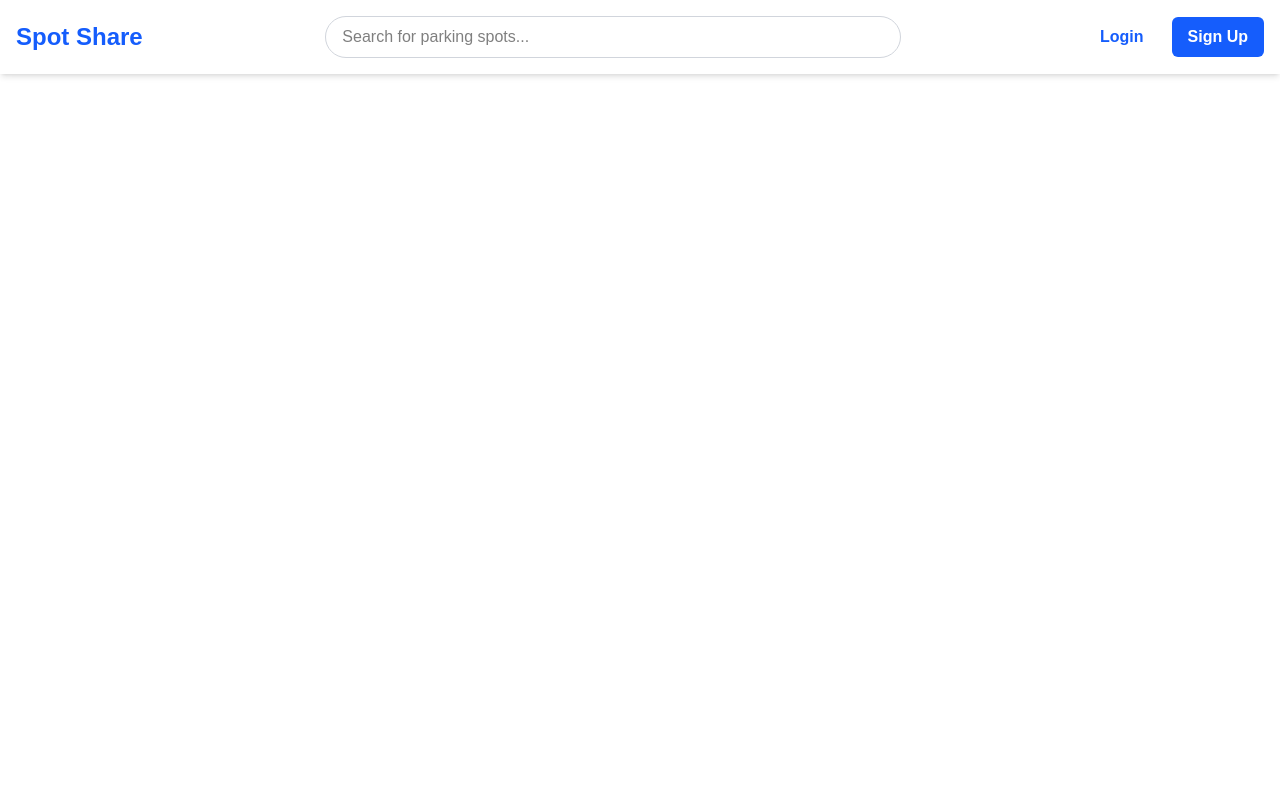
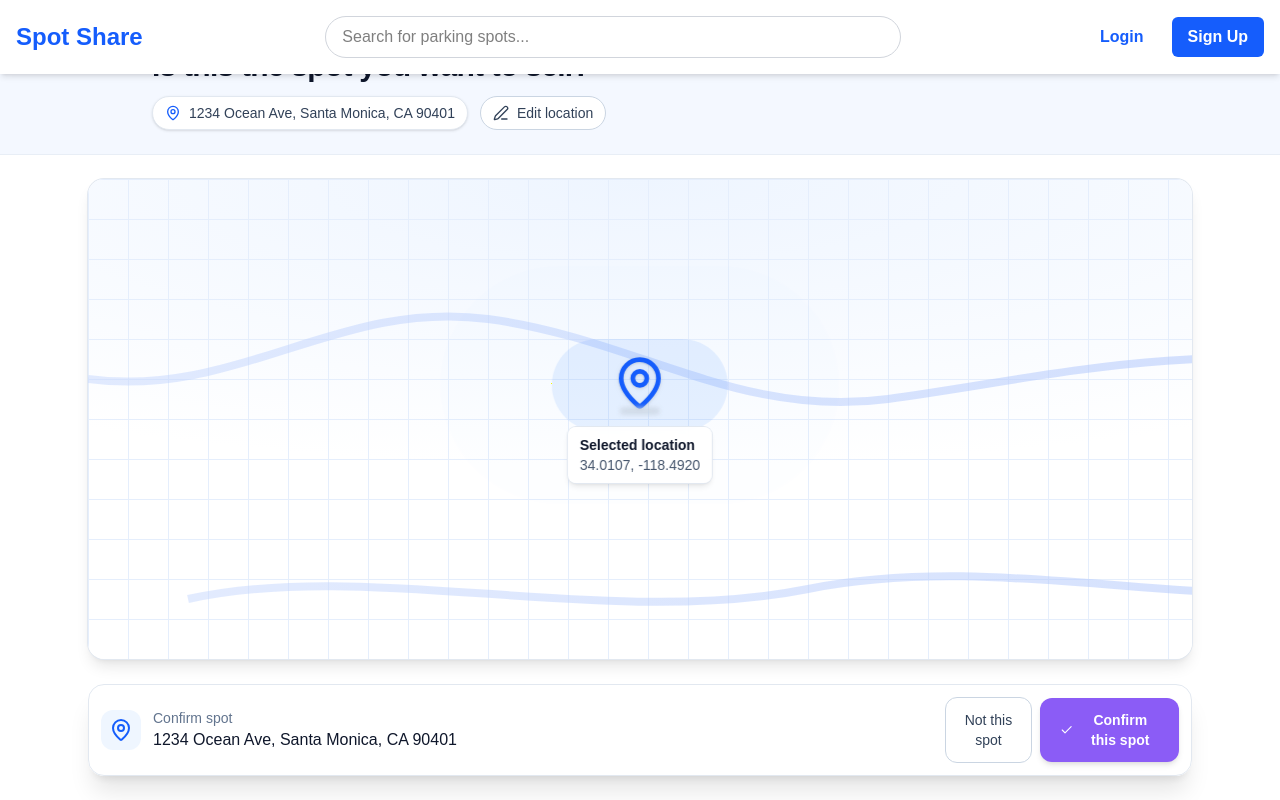
Before and after one commit to jalopezW/Spot-Share, a Next.js app in the folder spot_share/: page /sell/choose-spot in a window 1280 px wide. Built offline with nearby package versions, Linux system fonts and the light colour scheme; no server answers.

Commit message:
changed name

```diff
--- a/spot_share/src/app/buy/choose-spot/buy-spot-page.tsx
+++ b/spot_share/src/app/buy/choose-spot/page.tsx
@@ -1,39 +1,7 @@
 import React from "react";
 import { MapPin, DollarSign, Star, Navigation } from "lucide-react";
+import { Navbar } from "@/components/Navbar";
 
-/**
- * NAVBAR COMPONENT
- * Simple top navigation bar that displays the Spot Share logo
- * Fixed to the top of the page with white background and shadow
- */
-function Navbar() {
-  return (
-    <nav className="flex items-center justify-center p-4 bg-white shadow-md fixed top-0 left-0 w-full z-50">
-      <div className="text-2xl font-bold text-blue-600">Spot Share</div>
-    </nav>
-  );
-}
-
-/**
- * PARKING SPOTS DATA
- * Array of sample parking spots with their details
- * Includes: name, address, pricing, ratings, availability status, and coordinates
- *
- * TO LOAD FROM EXTERNAL FILE:
- * Replace this array with data fetched from an API or imported from a JSON file
- * Example: const parkingSpots = await fetch('/api/parking-spots').then(r => r.json())
- *
- * Required fields for each spot:
- * - id: unique identifier
- * - name: spot name
- * - address: street address
- * - price: pricing information
- * - rating: user rating (0-5)
- * - distance: distance from user
- * - available: boolean availability status
- * - lat: latitude coordinate (required for map pin positioning)
- * - lng: longitude coordinate (required for map pin positioning)
- */
 const parkingSpots = [
   {
     id: 1,
@@ -44,7 +12,7 @@ const parkingSpots = [
     distance: "0.3 mi",
     available: true,
     lat: 40.7128,
-    lng: -74.0060,
+    lng: -74.006,
   },
   {
     id: 2,
@@ -55,7 +23,7 @@ const parkingSpots = [
     distance: "0.5 mi",
     available: true,
     lat: 40.7148,
-    lng: -74.0080,
+    lng: -74.008,
   },
   {
     id: 3,
@@ -66,7 +34,7 @@ const parkingSpots = [
     distance: "0.7 mi",
     available: false,
     lat: 40.7108,
-    lng: -74.0040,
+    lng: -74.004,
   },
 ];
 
@@ -76,7 +44,7 @@ const parkingSpots = [
  * Shows: spot name, availability badge, address, price, distance, rating, and booking button
  * Appears in the sidebar list on the right side of the page
  */
-function ParkingSpotCard({ spot }: { spot: typeof parkingSpots[0] }) {
+function ParkingSpotCard({ spot }: { spot: (typeof parkingSpots)[0] }) {
   return (
     <div className="bg-white rounded-lg shadow-md p-4 hover:shadow-lg transition-shadow cursor-pointer border-2 border-transparent hover:border-blue-500">
       {/* Card Header: Spot name and availability badge */}
@@ -142,10 +110,18 @@ function ParkingSpotCard({ spot }: { spot: typeof parkingSpots[0] }) {
  * - lng: longitude coordinate of the parking spot
  * - name: name of the parking spot (shown on hover)
  */
-function ParkingPin({ lat, lng, name }: { lat: number; lng: number; name: string }) {
+function ParkingPin({
+  lat,
+  lng,
+  name,
+}: {
+  lat: number;
+  lng: number;
+  name: string;
+}) {
   // maps center cords and zoom (change to hannon lat, long)
   const centerLat = 40.7128;
-  const centerLng = -74.0060;
+  const centerLng = -74.006;
   const scale = 50000; // Adjust this to zoom in/out on the map
 
   // Calculate pixel position relative to center
@@ -314,9 +290,6 @@ function StaticMap() {
 export default function ChooseSpotPage() {
   return (
     <div className="min-h-screen bg-gray-50">
-      {/* Top navigation bar */}
-      <Navbar />
-
       {/* Main content area with map and sidebar */}
       <div className="pt-20 h-screen flex">
         {/* LEFT SIDE: Interactive map showing parking locations - takes 60% of screen width */}
@@ -326,7 +299,10 @@ export default function ChooseSpotPage() {
 
           {/* Parking pins overlay layer - dynamically generated from data */}
           {/* This SVG overlay sits on top of the map and renders pins based on lat/lng coordinates */}
-          <svg className="absolute inset-0 w-full h-full pointer-events-none" viewBox="0 0 800 600">
+          <svg
+            className="absolute inset-0 w-full h-full pointer-events-none"
+            viewBox="0 0 800 600"
+          >
             {parkingSpots.map((spot) => (
               <ParkingPin
                 key={spot.id}
--- a/spot_share/src/app/page.tsx
+++ b/spot_share/src/app/page.tsx
@@ -55,7 +55,7 @@ const FooterActions = () => {
           </Link>
 
           {/* Sell Button */}
-          <Link href="/buy/choose-spot">
+          <Link href="/sell/choose-spot">
             <button className="pointer-events-auto group relative bg-gradient-to-r from-purple-500 to-purple-600 text-white px-8 py-4 rounded-2xl shadow-2xl hover:shadow-purple-500/50 hover:scale-105 transition-all duration-300 flex items-center space-x-3">
               <span className="text-lg font-bold">Sell a Spot</span>
               <MapPin className="w-6 h-6 group-hover:rotate-12 transition-transform duration-300" />
--- a/spot_share/src/app/sell/choose-spot/page.tsx
+++ b/spot_share/src/app/sell/choose-spot/page.tsx
@@ -1,3 +1,122 @@
+import { useState } from "react";
+import { MapPin, Edit3, Check, ChevronLeft } from "lucide-react";
+
+// Theme tokens inspired by the screenshot
+const theme = {
+  brandBlue: "#2563EB", // primary blue
+  brandPurple: "#8B5CF6", // CTA purple
+  bg: "#EEF5FF", // soft blue bg tint
+};
+
 export default function ChooseSpot() {
-  return <div className="w-full h-full not-visited:bg-white"></div>;
+  const [address] = useState("1234 Ocean Ave, Santa Monica, CA 90401");
+  const [coords] = useState({ lat: 34.0107, lng: -118.492 });
+
+  return (
+    <div className="min-h-screen w-full flex flex-col bg-white">
+      {/* Hero question bar */}
+      <section className="w-full border-b border-slate-200/60 bg-[rgba(242,247,255,0.8)]">
+        <div className="mx-auto max-w-5xl px-4 sm:px-6 py-6">
+          <p className="text-slate-500 text-sm">Confirm Location</p>
+          <h1 className="mt-1 text-2xl sm:text-3xl font-bold tracking-tight text-slate-900">
+            Is this the spot you want to sell?
+          </h1>
+          <div className="mt-3 flex flex-wrap items-center gap-3">
+            <span className="inline-flex items-center gap-2 rounded-full bg-white border border-slate-200 px-3 py-1.5 text-sm text-slate-700 shadow-sm">
+              <MapPin className="h-4 w-4 text-blue-600" /> {address}
+            </span>
+            <button className="inline-flex items-center gap-2 rounded-full border border-slate-300 bg-white px-3 py-1.5 text-sm font-medium text-slate-700 hover:bg-slate-50">
+              <Edit3 className="h-4 w-4" /> Edit location
+            </button>
+          </div>
+        </div>
+      </section>
+
+      {/* Map Section */}
+      <main className="relative mx-auto w-full max-w-6xl grow px-0 sm:px-6 pt-6 pb-28">
+        <div
+          className="relative h-[60vh] w-full overflow-hidden rounded-2xl shadow-lg ring-1 ring-slate-200"
+          style={{
+            background: `radial-gradient(100% 60% at 50% 0%, ${theme.bg}, #ffffff)`,
+          }}
+        >
+          {/* Faux map grid / tiles */}
+          <div className="absolute inset-0 bg-[linear-gradient(#e5eefc_1px,transparent_1px),linear-gradient(90deg,#e5eefc_1px,transparent_1px)] bg-[size:40px_40px]" />
+
+          {/* Rivers / roads hint lines */}
+          <svg
+            className="absolute inset-0 h-full w-full opacity-50"
+            xmlns="http://www.w3.org/2000/svg"
+          >
+            <defs>
+              <linearGradient id="road" x1="0" x2="1" y1="0" y2="0">
+                <stop offset="0%" stopColor="#c7d8fe" />
+                <stop offset="100%" stopColor="#a8c1fd" />
+              </linearGradient>
+            </defs>
+            <path
+              d="M0,200 C150,220 250,120 400,140 C550,160 650,240 800,220 C950,200 1100,160 1280,190"
+              fill="none"
+              stroke="url(#road)"
+              strokeWidth="8"
+            />
+            <path
+              d="M100,420 C280,380 520,450 720,410 C920,370 1120,440 1400,410"
+              fill="none"
+              stroke="url(#road)"
+              strokeWidth="8"
+            />
+          </svg>
+
+          {/* Selected Pin */}
+          <div className="absolute left-1/2 top-1/2 -translate-x-1/2 -translate-y-1/2">
+            <div className="relative">
+              {/* pulse */}
+              <span className="absolute -inset-8 rounded-full bg-blue-500/10 animate-ping" />
+              <span className="absolute -inset-4 rounded-full bg-blue-500/10" />
+              {/* pin */}
+              <div className="grid place-items-center">
+                <MapPin className="h-14 w-14 text-blue-600 drop-shadow" />
+                <div className="-mt-1 h-2 w-10 rounded-full bg-slate-300/70 blur-[2px]" />
+              </div>
+            </div>
+            <div className="mt-3 rounded-lg bg-white/90 px-3 py-2 text-sm shadow-md ring-1 ring-slate-200 backdrop-blur">
+              <div className="font-semibold text-slate-900">
+                Selected location
+              </div>
+              <div className="text-slate-600">
+                {coords.lat.toFixed(4)}, {coords.lng.toFixed(4)}
+              </div>
+            </div>
+          </div>
+        </div>
+      </main>
+
+      {/* Bottom confirm bar */}
+      <div className="fixed inset-x-0 bottom-0 z-50">
+        <div className="mx-auto max-w-6xl px-4 sm:px-6 pb-6">
+          <div className="flex flex-col sm:flex-row items-center gap-3 rounded-2xl border border-slate-200 bg-white/90 p-3 shadow-xl backdrop-blur">
+            <div className="flex w-full items-center gap-3">
+              <div className="hidden sm:block rounded-xl bg-blue-50 p-2">
+                <MapPin className="h-6 w-6 text-blue-600" />
+              </div>
+              <div className="min-w-0 grow">
+                <p className="truncate text-sm text-slate-500">Confirm spot</p>
+                <p className="truncate font-medium text-slate-900">{address}</p>
+              </div>
+            </div>
+
+            <div className="flex w-full sm:w-auto items-center gap-2">
+              <button className="w-full sm:w-auto rounded-xl border border-slate-300 bg-white px-4 py-3 text-sm font-medium text-slate-700 hover:bg-slate-50">
+                Not this spot
+              </button>
+              <button className="w-full sm:w-auto inline-flex items-center justify-center gap-2 rounded-xl bg-[var(--brandPurple,#8B5CF6)] px-5 py-3 text-sm font-semibold text-white shadow-md hover:brightness-[0.95]">
+                <Check className="h-5 w-5" /> Confirm this spot
+              </button>
+            </div>
+          </div>
+        </div>
+      </div>
+    </div>
+  );
 }
```
